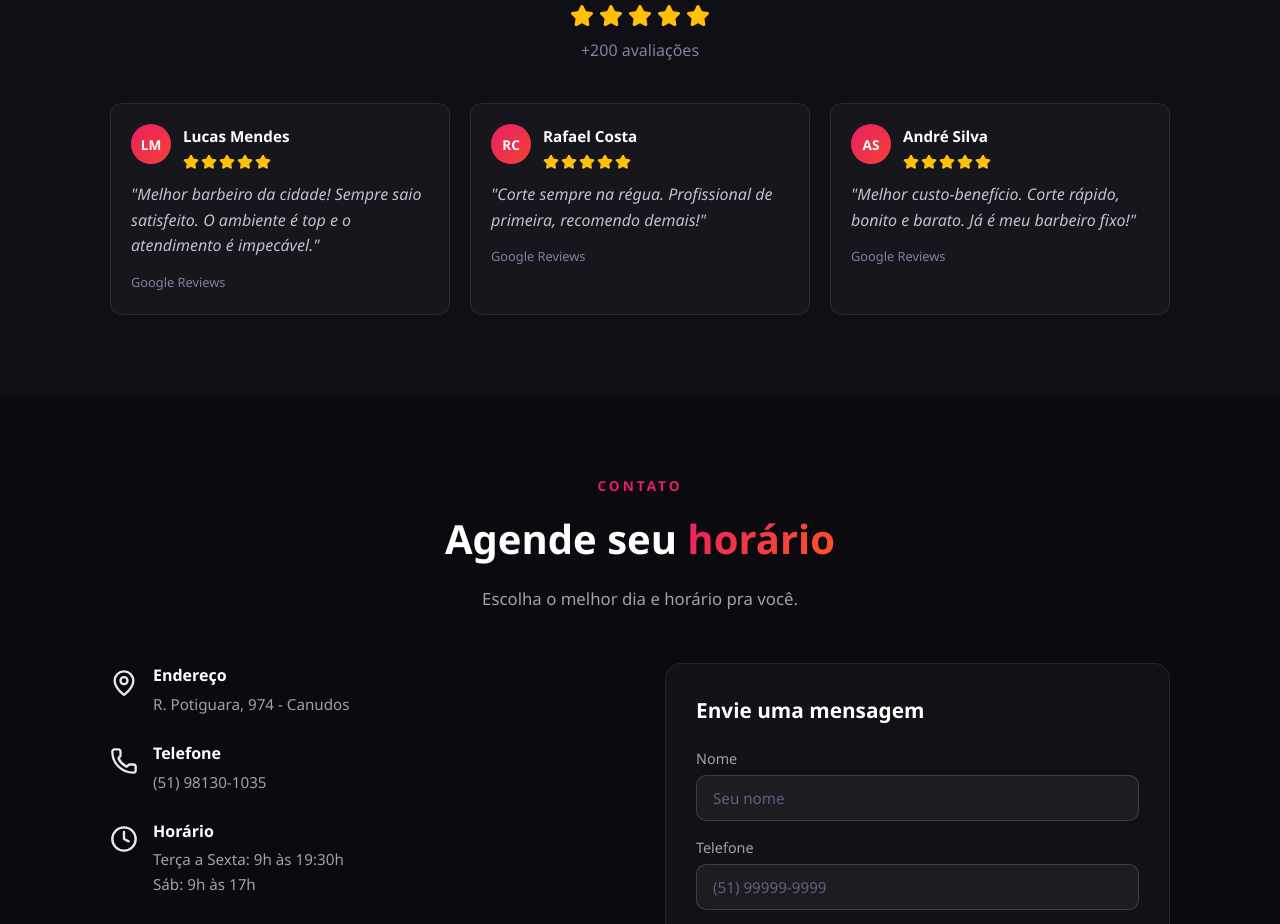
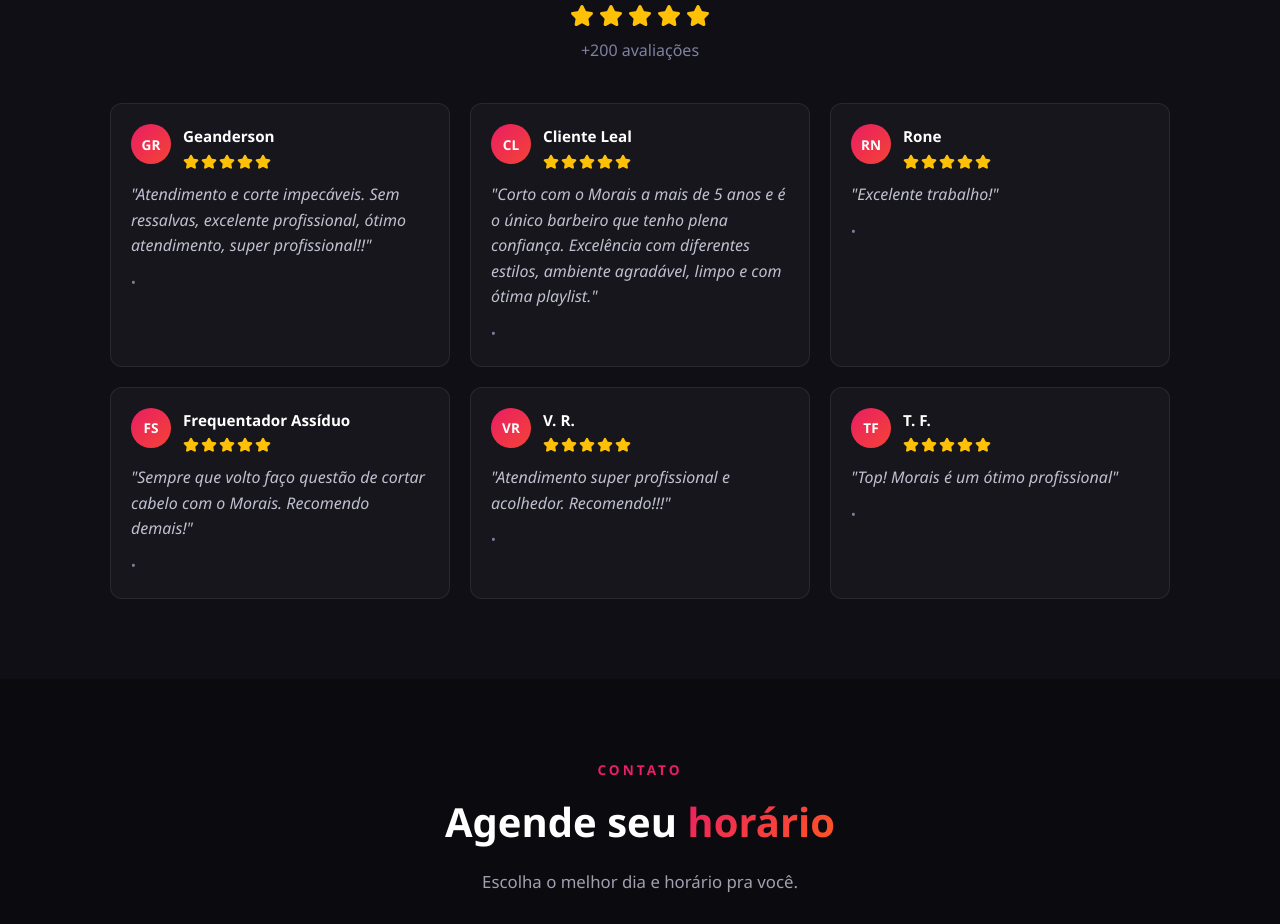
Before and after one commit to cowhezzbiz/Morais-barber, a React (Vite) app: page / in a window 1280 px wide. Shown: the part 4360-5284 px from the top of the page. Built offline with nearby package versions, Linux system fonts and the light colour scheme.

Commit message:
Atualiza avaliações com depoimentos reais do Google

```diff
--- a/src/App.tsx
+++ b/src/App.tsx
@@ -229,9 +229,9 @@ function App() {
           <div className="google-reviews">
             <div className="review-card">
               <div className="review-header">
-                <div className="review-avatar">LM</div>
+                <div className="review-avatar">GR</div>
                 <div>
-                  <strong>Lucas Mendes</strong>
+                  <strong>Geanderson</strong>
                   <div className="review-stars">
                     <Star fill="#ffc107" color="#ffc107" size={16} />
                     <Star fill="#ffc107" color="#ffc107" size={16} />
@@ -241,14 +241,14 @@ function App() {
                   </div>
                 </div>
               </div>
-              <p className="review-text">"Melhor barbeiro da cidade! Sempre saio satisfeito. O ambiente é top e o atendimento é impecável."</p>
-              <span className="review-source">Google Reviews</span>
+              <p className="review-text">"Atendimento e corte impecáveis. Sem ressalvas, excelente profissional, ótimo atendimento, super profissional!!"</p>
+              <span className="review-source">•</span>
             </div>
             <div className="review-card">
               <div className="review-header">
-                <div className="review-avatar">RC</div>
+                <div className="review-avatar">CL</div>
                 <div>
-                  <strong>Rafael Costa</strong>
+                  <strong>Cliente Leal</strong>
                   <div className="review-stars">
                     <Star fill="#ffc107" color="#ffc107" size={16} />
                     <Star fill="#ffc107" color="#ffc107" size={16} />
@@ -258,14 +258,14 @@ function App() {
                   </div>
                 </div>
               </div>
-              <p className="review-text">"Corte sempre na régua. Profissional de primeira, recomendo demais!"</p>
-              <span className="review-source">Google Reviews</span>
+              <p className="review-text">"Corto com o Morais a mais de 5 anos e é o único barbeiro que tenho plena confiança. Excelência com diferentes estilos, ambiente agradável, limpo e com ótima playlist."</p>
+              <span className="review-source">•</span>
             </div>
             <div className="review-card">
               <div className="review-header">
-                <div className="review-avatar">AS</div>
+                <div className="review-avatar">RN</div>
                 <div>
-                  <strong>André Silva</strong>
+                  <strong>Rone</strong>
                   <div className="review-stars">
                     <Star fill="#ffc107" color="#ffc107" size={16} />
                     <Star fill="#ffc107" color="#ffc107" size={16} />
@@ -275,8 +275,59 @@ function App() {
                   </div>
                 </div>
               </div>
-              <p className="review-text">"Melhor custo-benefício. Corte rápido, bonito e barato. Já é meu barbeiro fixo!"</p>
-              <span className="review-source">Google Reviews</span>
+              <p className="review-text">"Excelente trabalho!"</p>
+              <span className="review-source">•</span>
+            </div>
+            <div className="review-card">
+              <div className="review-header">
+                <div className="review-avatar">FS</div>
+                <div>
+                  <strong>Frequentador Assíduo</strong>
+                  <div className="review-stars">
+                    <Star fill="#ffc107" color="#ffc107" size={16} />
+                    <Star fill="#ffc107" color="#ffc107" size={16} />
+                    <Star fill="#ffc107" color="#ffc107" size={16} />
+                    <Star fill="#ffc107" color="#ffc107" size={16} />
+                    <Star fill="#ffc107" color="#ffc107" size={16} />
+                  </div>
+                </div>
+              </div>
+              <p className="review-text">"Sempre que volto faço questão de cortar cabelo com o Morais. Recomendo demais!"</p>
+              <span className="review-source">•</span>
+            </div>
+            <div className="review-card">
+              <div className="review-header">
+                <div className="review-avatar">VR</div>
+                <div>
+                  <strong>V. R.</strong>
+                  <div className="review-stars">
+                    <Star fill="#ffc107" color="#ffc107" size={16} />
+                    <Star fill="#ffc107" color="#ffc107" size={16} />
+                    <Star fill="#ffc107" color="#ffc107" size={16} />
+                    <Star fill="#ffc107" color="#ffc107" size={16} />
+                    <Star fill="#ffc107" color="#ffc107" size={16} />
+                  </div>
+                </div>
+              </div>
+              <p className="review-text">"Atendimento super profissional e acolhedor. Recomendo!!!"</p>
+              <span className="review-source">•</span>
+            </div>
+            <div className="review-card">
+              <div className="review-header">
+                <div className="review-avatar">TF</div>
+                <div>
+                  <strong>T. F.</strong>
+                  <div className="review-stars">
+                    <Star fill="#ffc107" color="#ffc107" size={16} />
+                    <Star fill="#ffc107" color="#ffc107" size={16} />
+                    <Star fill="#ffc107" color="#ffc107" size={16} />
+                    <Star fill="#ffc107" color="#ffc107" size={16} />
+                    <Star fill="#ffc107" color="#ffc107" size={16} />
+                  </div>
+                </div>
+              </div>
+              <p className="review-text">"Top! Morais é um ótimo profissional"</p>
+              <span className="review-source">•</span>
             </div>
           </div>
         </div>
```
